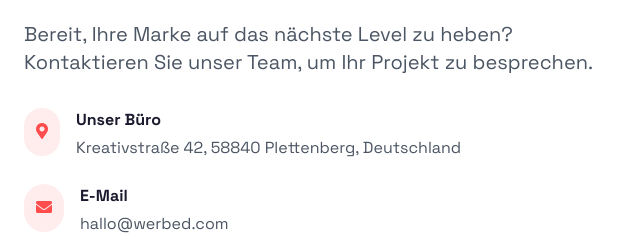
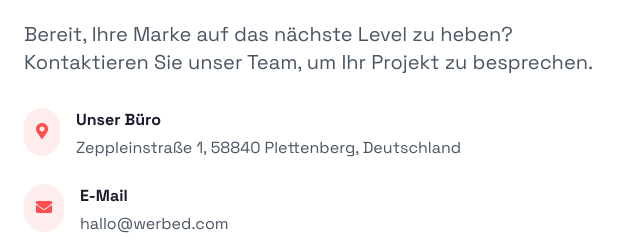
Before and after one commit to MaherChami/Werbed, a plain HTML site: page index.html in a window 1280 px wide. Shown: the part 4380-4620 px from the top of the page, 0-640 px from the left. Drawn offline with nearby package versions, Linux system fonts and the light colour scheme.

Commit message:
changed address

```diff
--- a/index.html
+++ b/index.html
@@ -348,7 +348,7 @@
                             </div>
                             <div>
                                 <h4 class="font-bold mb-1">Unser Büro</h4>
-                                <p class="text-gray-600">Kreativstraße 42, 58840 Plettenberg, Deutschland</p>
+                                <p class="text-gray-600">Zeppleinstraße 1, 58840 Plettenberg, Deutschland</p>
                             </div>
                         </div>
                         <div class="flex items-start">
```
